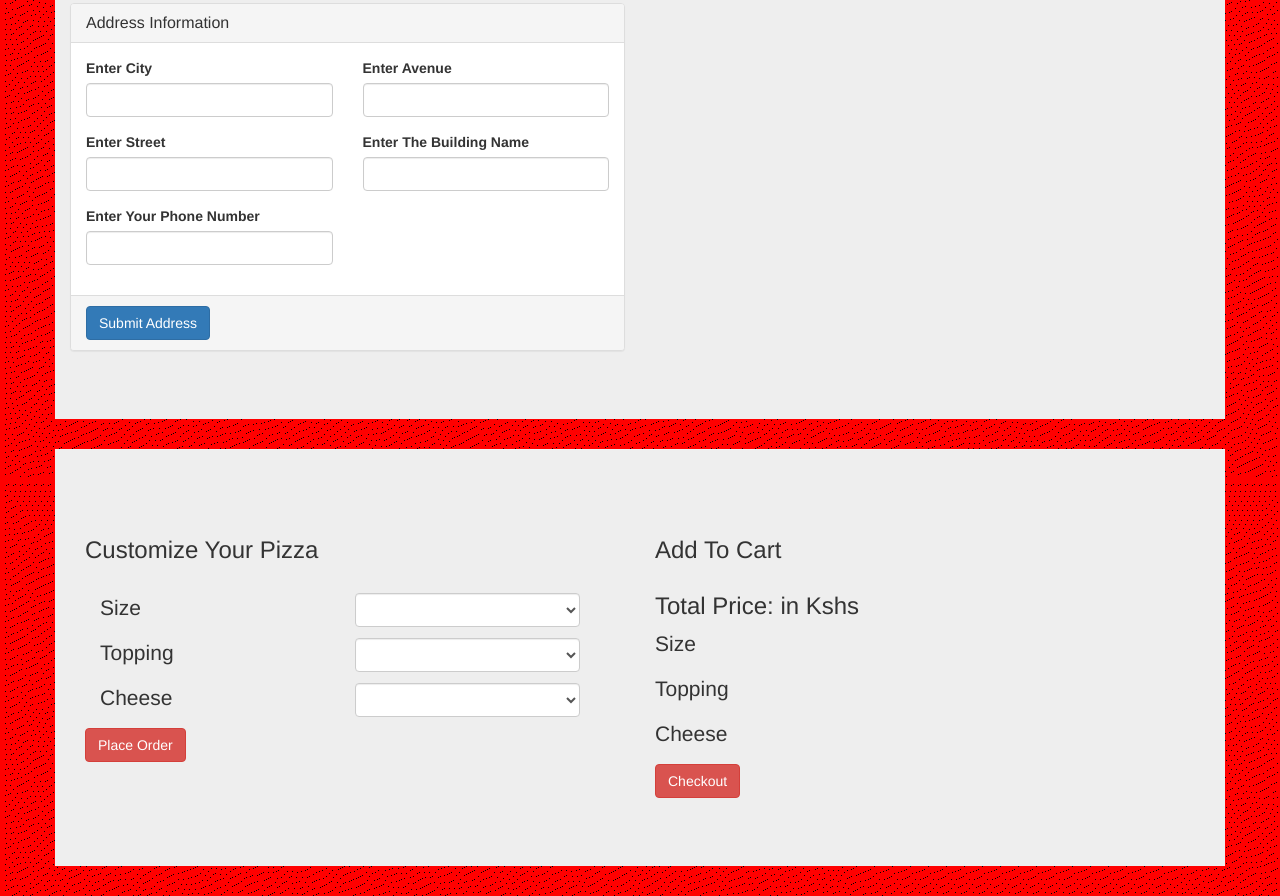
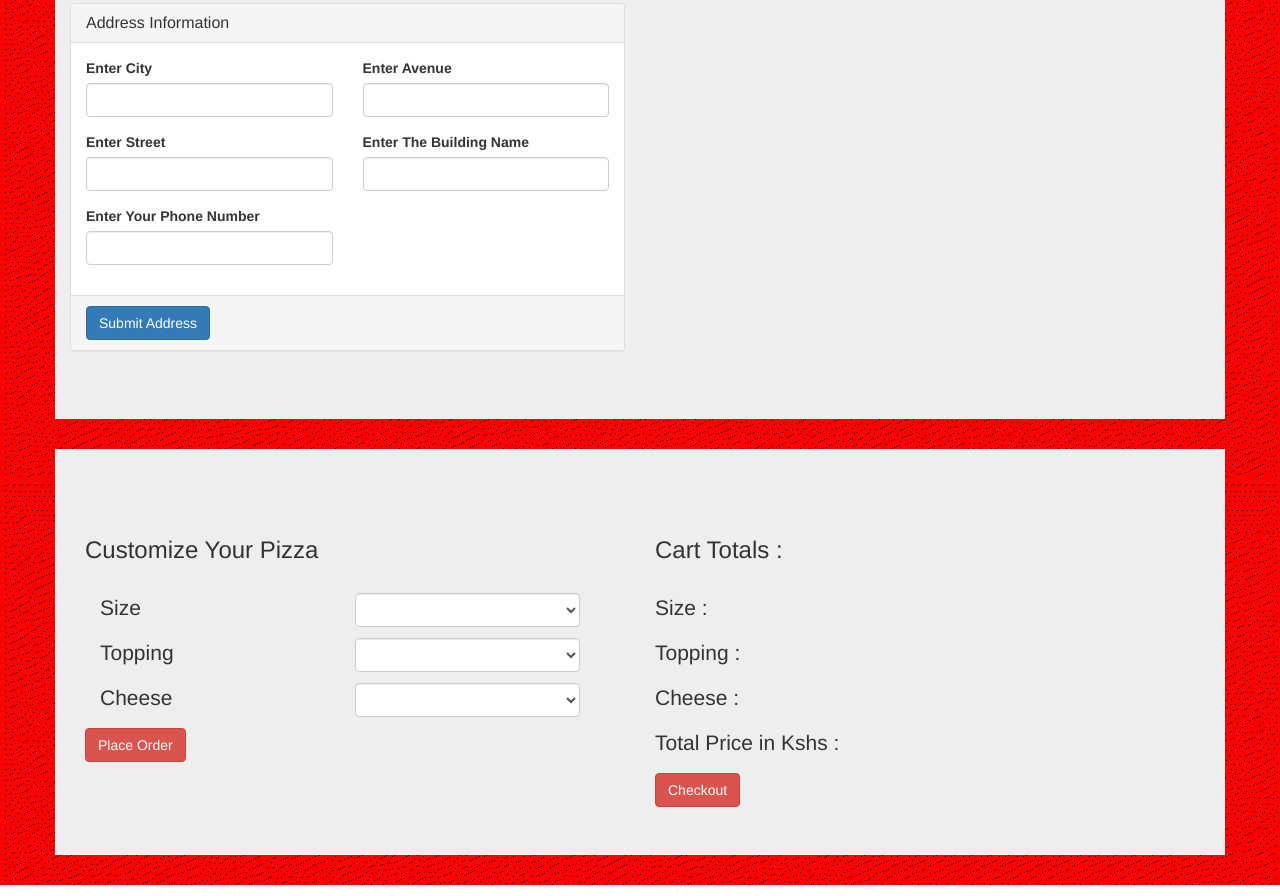
Before and after one commit to EmmanuelMuchiri/Yummy-Pizza, a plain HTML site: page index.html in a window 1280 px wide. Shown: the part 243-1139 px from the top of the page. Drawn offline with nearby package versions, Linux system fonts and the light colour scheme; a script that the page names is missing.

Commit message:
modified the Add To Cart section to display the elements on the user interface

```diff
--- a/index.html
+++ b/index.html
@@ -86,7 +86,7 @@
       <h3 class="page-header">Customize Your Pizza</h3>
       <!-- <button type="btn" class="btn btn-primary" id="custom-pizza-btn">Custom Pizza</button> -->
       <!-- Custom Pizza Form Start -->
-      <form class="form-group" id="custom-pizza">
+      <form class="form-group" id="customized-pizza">
         <div id="form-content">
           <div class="row container">
             <div class="col-xs-6">
@@ -106,7 +106,7 @@
               <p>Topping</p>
             </div>
             <div class="col-xs-6" class="form-option">
-              <select required class="form-control" id="sauce">
+              <select required class="form-control" id="topping">
                 <option></option>
                 <option value="Bacon">Bacon</option>
                 <option value="Chicken">Chicken</option>
@@ -130,28 +130,24 @@
           </div>
 
         </div>
-        <button type="submit" class="btn btn-danger" id="submit-custom-pizza">Place Order</button>
+        <button type="submit" class="btn btn-danger" id="submit-customized-pizza">Place Order</button>
       </form>
     </div>
     <!-- Custom Pizza Form End -->
     <!-- Cart Start -->
     <div class="col-xs-4" id="price-content">
-      <h3 class="page-header">Add To Cart</h3>
-      <h3>Total Price: in Kshs <span id="final-cost"></span></h3>
-      <div id="order-details">
-        <p id="pizza-details-dropdown">Size</a></p>
-        <ul id="pizza-details"></ul>
-        <p id="default-pizza-dropdown">Topping</a></p>
-        <ul id="default-pizza-details"></ul>
-        <p id="sides-dropdown">Cheese</a></p>
-        <ul id="sides-details"></ul>
+      <h3 class="page-header">Cart Totals :</h3>
+      <div id="customized-pizza">
+        <p id="size">Size :</p>
+        <ul id=""></ul>
+        <p id="topping">Topping :</p>
+        <ul id=""></ul>
+        <p id="cheese">Cheese :</p>
+        <ul id=""></ul>
       </div>
+      <p>Total Price in Kshs :</p>
       <button type="btn" class="btn btn-danger" id="checkout-btn">Checkout</button>
-      <h3><span id="delivery-option"></span></h3>
     </div>
-  </div>
-  <!-- Cart End -->
-  </div>
   </div>
 </body>
 
```
